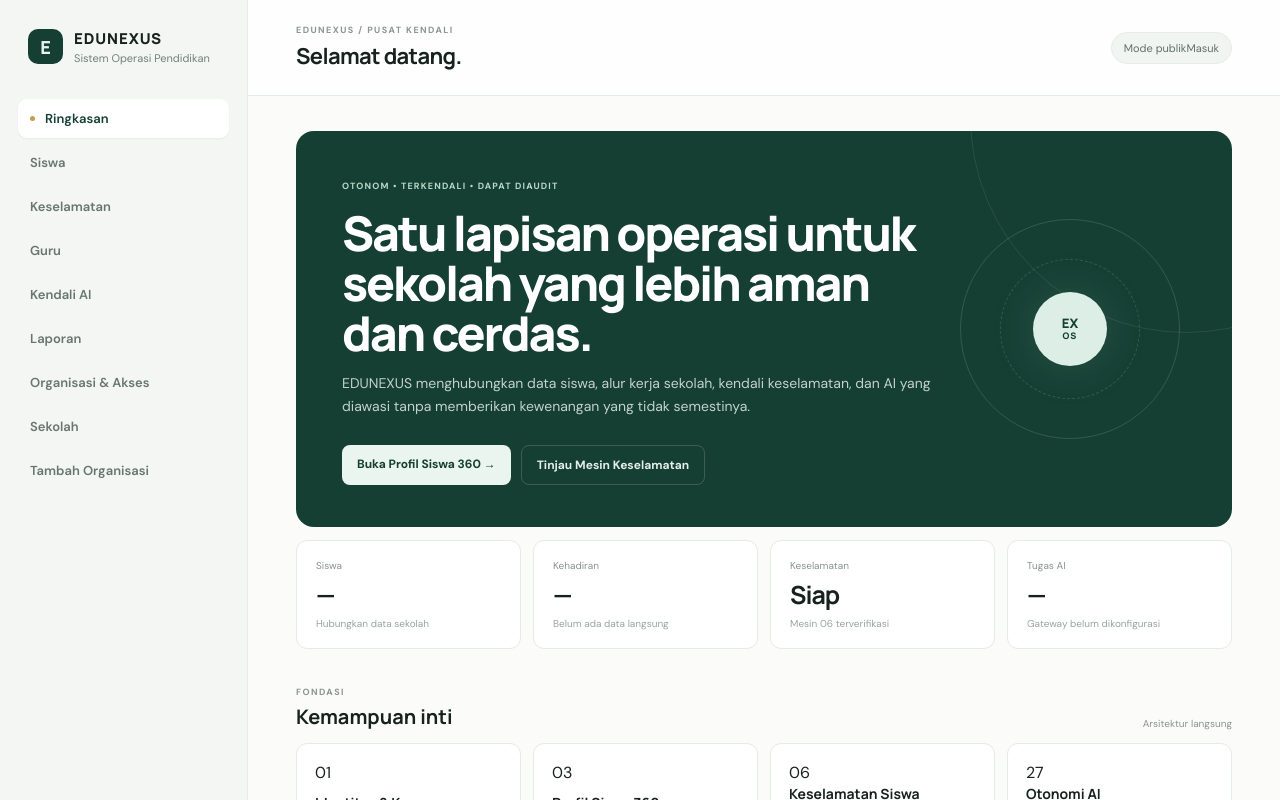
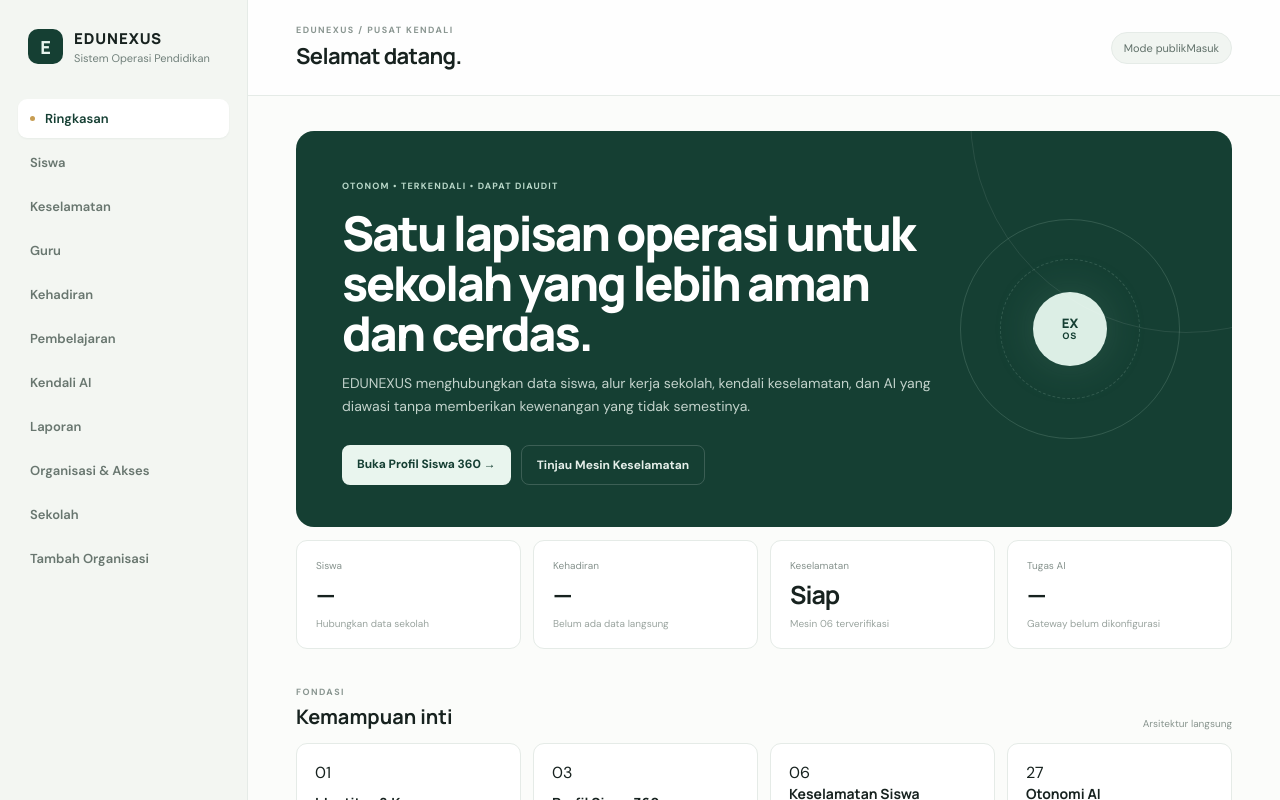
Before and after one commit to Yudi8377/EDUNEXUS, a Next.js app in the folder apps/web/: page / in a window 1280 px wide. Shown: the top 800 px of the page. Built offline with nearby package versions, Linux system fonts and the light colour scheme; no server answers.

Commit message:
feat(nav): tampilkan modul kehadiran dan pembelajaran

```diff
--- a/apps/web/app/page.tsx
+++ b/apps/web/app/page.tsx
@@ -8,7 +8,7 @@ export default async function HomePage() {
   return <main className="shell">
     <aside className="rail">
       <div className="brand"><div className="brand-mark">E</div><div><strong>EDUNEXUS</strong><span>Sistem Operasi Pendidikan</span></div></div>
-      <nav className="nav"><Link className="nav-active" href="/">Ringkasan</Link><Link href="/students">Siswa</Link><Link href="/safety">Keselamatan</Link><Link href="/teacher">Guru</Link><Link href="/ai-control">Kendali AI</Link><Link href="/reports">Laporan</Link><Link href="/tenant">Organisasi & Akses</Link><Link href="/schools">Sekolah</Link><Link href="/onboarding">Tambah Organisasi</Link></nav>
+      <nav className="nav"><Link className="nav-active" href="/">Ringkasan</Link><Link href="/students">Siswa</Link><Link href="/safety">Keselamatan</Link><Link href="/teacher">Guru</Link><Link href="/attendance">Kehadiran</Link><Link href="/learning">Pembelajaran</Link><Link href="/ai-control">Kendali AI</Link><Link href="/reports">Laporan</Link><Link href="/tenant">Organisasi & Akses</Link><Link href="/schools">Sekolah</Link><Link href="/onboarding">Tambah Organisasi</Link></nav>
       <div className="rail-footer">● Fondasi aktif<small>Potongan vertikal D+7</small></div>
     </aside>
     <section className="workspace">
```
